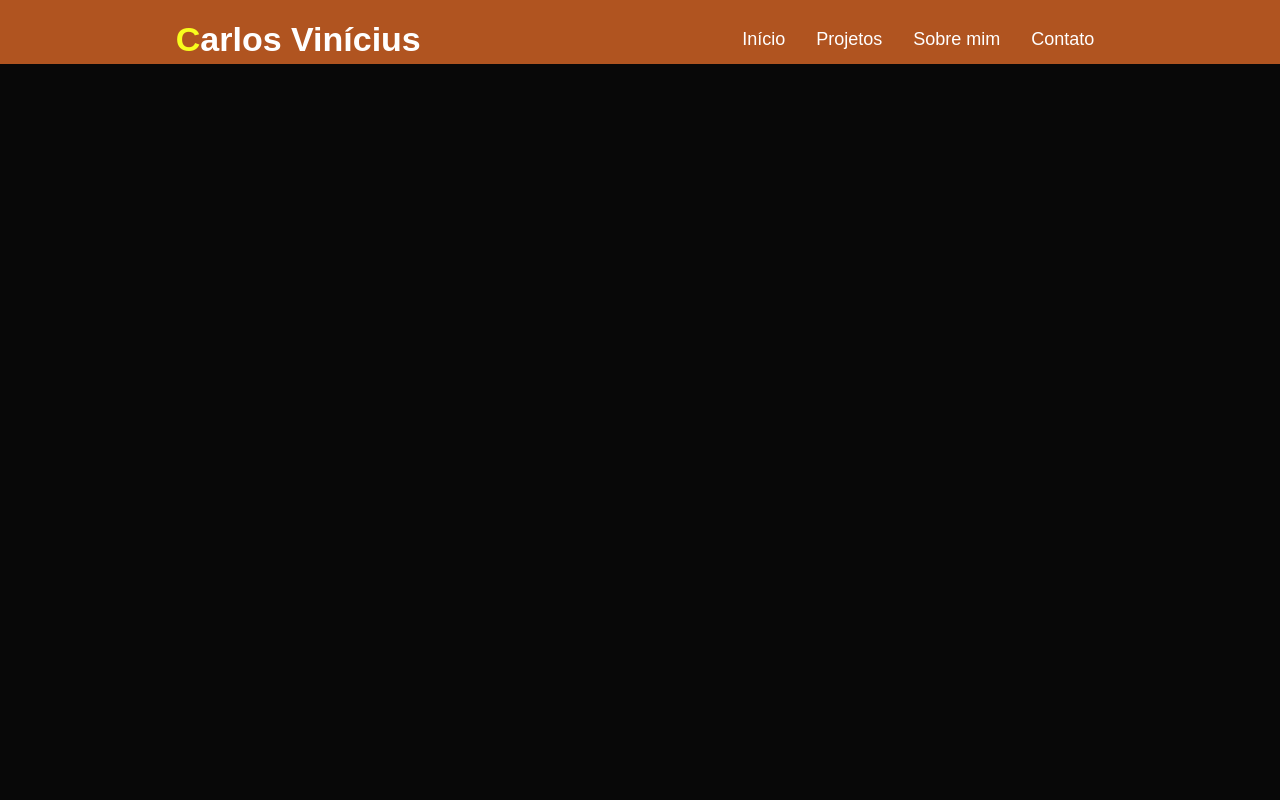
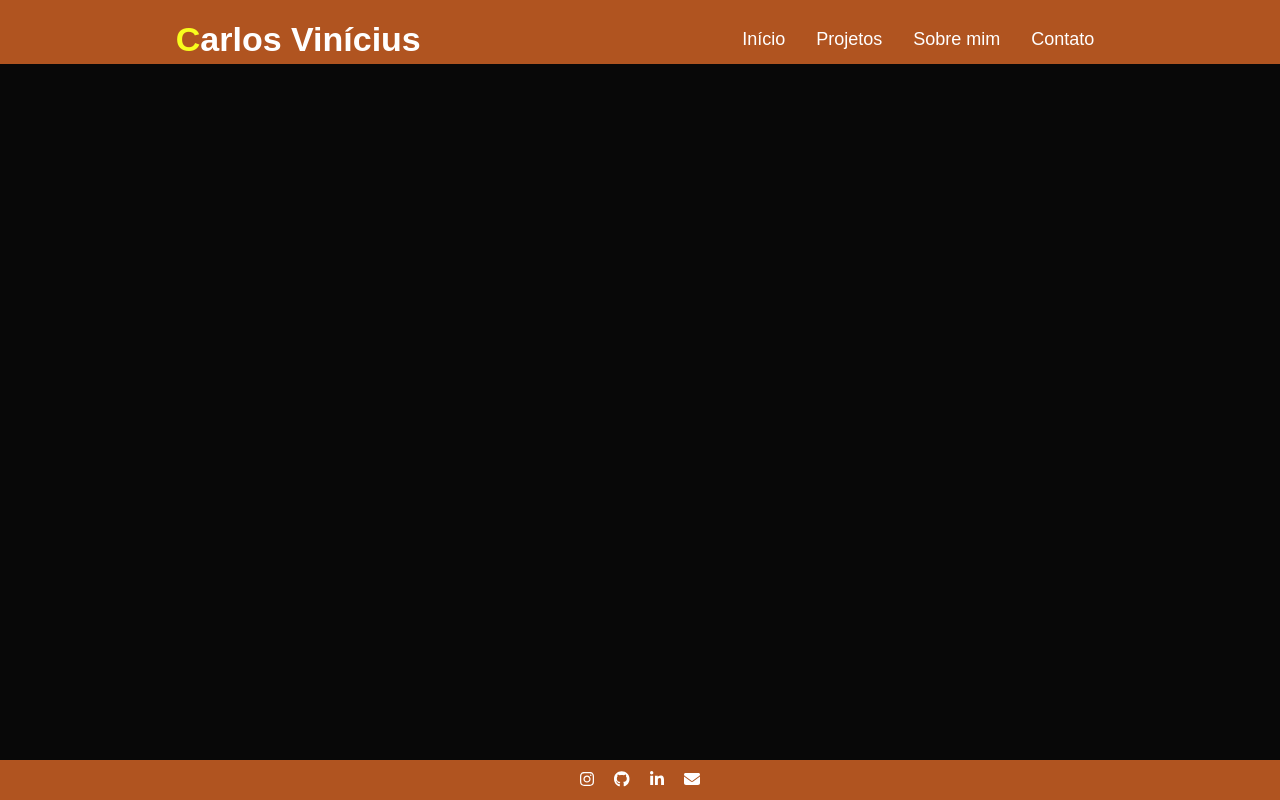
Before and after one commit to vinicarlosss/Portfolio, a React (Create React App) app: page / in a window 1280 px wide. Built offline with nearby package versions, Linux system fonts and the light colour scheme; the HTML template or start-up script is replaced by a standard one.

Commit message:
incluindo footer

```diff
--- a/package.json
+++ b/package.json
@@ -4,6 +4,7 @@
   "private": true,
   "dependencies": {
     "@fortawesome/fontawesome-svg-core": "^6.4.0",
+    "@fortawesome/free-brands-svg-icons": "^6.4.0",
     "@fortawesome/free-solid-svg-icons": "^6.4.0",
     "@fortawesome/react-fontawesome": "^0.2.0",
     "@testing-library/jest-dom": "^5.16.5",
--- /dev/null
+++ b/src/constants/index.js
@@ -0,0 +1,4 @@
+export const INSTAGRAM_URL = "https://www.instagram.com/vinicarlosss/"
+export const LINKEDLN_URL = "https://www.linkedin.com/in/vinicarlosss/"
+export const GITHUB_URL = "https://github.com/vinicarlosss"
+export const EMAIL_IDENTIFIER = "carlos.martins@cwi.com.br"
--- /dev/null
+++ b/src/ui/components/Footer/footer.component.jsx
@@ -0,0 +1,18 @@
+import "./footer.style.css"
+import { FontAwesomeIcon } from "@fortawesome/react-fontawesome"
+import { faInstagram, faGithub, faLinkedinIn } from "@fortawesome/free-brands-svg-icons"
+import { faEnvelope } from "@fortawesome/free-solid-svg-icons"
+import { INSTAGRAM_URL, GITHUB_URL, LINKEDLN_URL, EMAIL_IDENTIFIER } from "../../../constants/index"
+
+export function Footer() {
+    return (
+        <>
+            <footer className="footer">
+                <a href={INSTAGRAM_URL} target="_blank"><FontAwesomeIcon className="footer-item-ico" icon={faInstagram} /></a>
+                <a href={GITHUB_URL} target="_blank"><FontAwesomeIcon className="footer-item-ico" icon={faGithub} /></a>
+                <a href={LINKEDLN_URL} target="_blank"><FontAwesomeIcon className="footer-item-ico" icon={faLinkedinIn} /></a>
+                <a href={`mailto:${EMAIL_IDENTIFIER}`}><FontAwesomeIcon className="footer-item-ico" icon={faEnvelope} /></a>
+            </footer>
+        </>
+    )
+}
--- /dev/null
+++ b/src/ui/components/Footer/footer.style.css
@@ -0,0 +1,15 @@
+.footer{
+    display: flex;
+    justify-content: center;
+    align-items: center;
+    width: 100%;
+    height: 5vh;
+    background-color: rgb(176, 84, 32);
+    position: absolute;
+    bottom: 0;
+}
+
+.footer-item-ico{
+    color: #fff;
+    padding: 0 10px;
+}
--- a/src/ui/components/Header/header.component.jsx
+++ b/src/ui/components/Header/header.component.jsx
@@ -5,7 +5,6 @@ import { MenuMobile} from "../../index"
 export function Header() {
 
     const [menuIsVisible, setMenuIsVisible] = useState(false)
-
 
     return (
         <>
--- a/src/ui/components/MenuMobile/menuMobile.component.jsx
+++ b/src/ui/components/MenuMobile/menuMobile.component.jsx
@@ -2,6 +2,7 @@ import "./menuMobile.style.css"
 import { FontAwesomeIcon } from '@fortawesome/react-fontawesome'
 import { faTimes, faBars } from '@fortawesome/free-solid-svg-icons'
 import {WHENMENUISVISIBLE, WHENMENUISVISIBLEFILTER} from "../../../constants/styles"
+import { useEffect } from "react"
 
 export function MenuMobile({ menuIsVisible, setMenuIsVisible }) {
 
--- a/src/ui/index.jsx
+++ b/src/ui/index.jsx
@@ -3,3 +3,4 @@ export { Home } from "./screens/Home/home.screen"
 //components
 export { Header } from "./components/Header/header.component"
 export { MenuMobile } from "./components/MenuMobile/menuMobile.component"
+export { Footer } from "./components/Footer/footer.component"
--- a/src/ui/screens/Home/home.screen.jsx
+++ b/src/ui/screens/Home/home.screen.jsx
@@ -1,10 +1,11 @@
 import "./home.style.css"
-import { Header } from "../../index"
+import { Header, Footer } from "../../index"
 
 export function Home(){
     return(
         <main className="home__main">
             <Header/>
+            <Footer/>
         </main>
     )
 }
--- a/src/ui/screens/Home/home.style.css
+++ b/src/ui/screens/Home/home.style.css
@@ -1,4 +1,5 @@
 .home__main{
     width: 100%;
     height: 100vh;
+    position: relative;
 }
```
Also changed, not shown: 1 other file (tests, documents, lock files or other folders).
